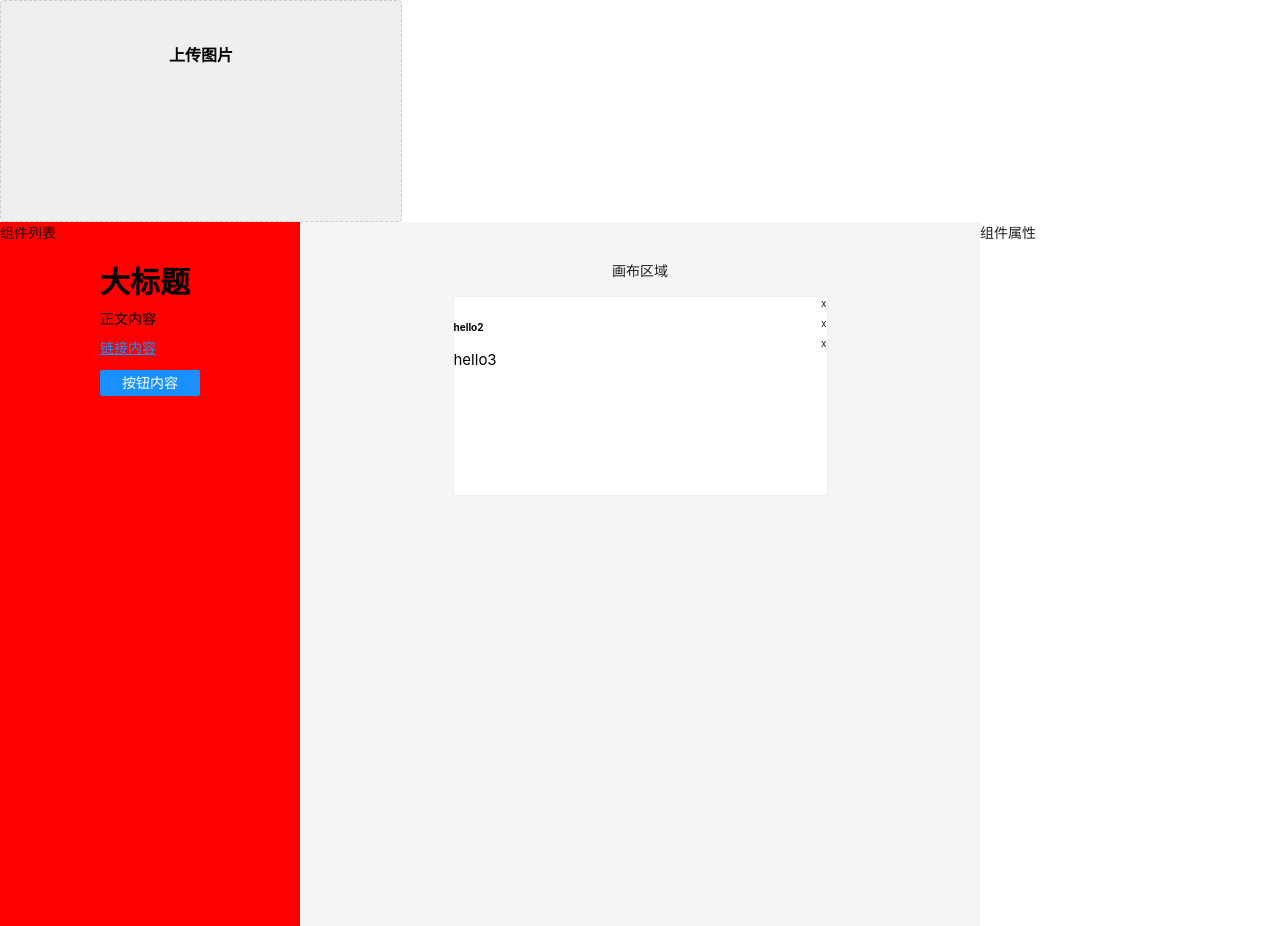
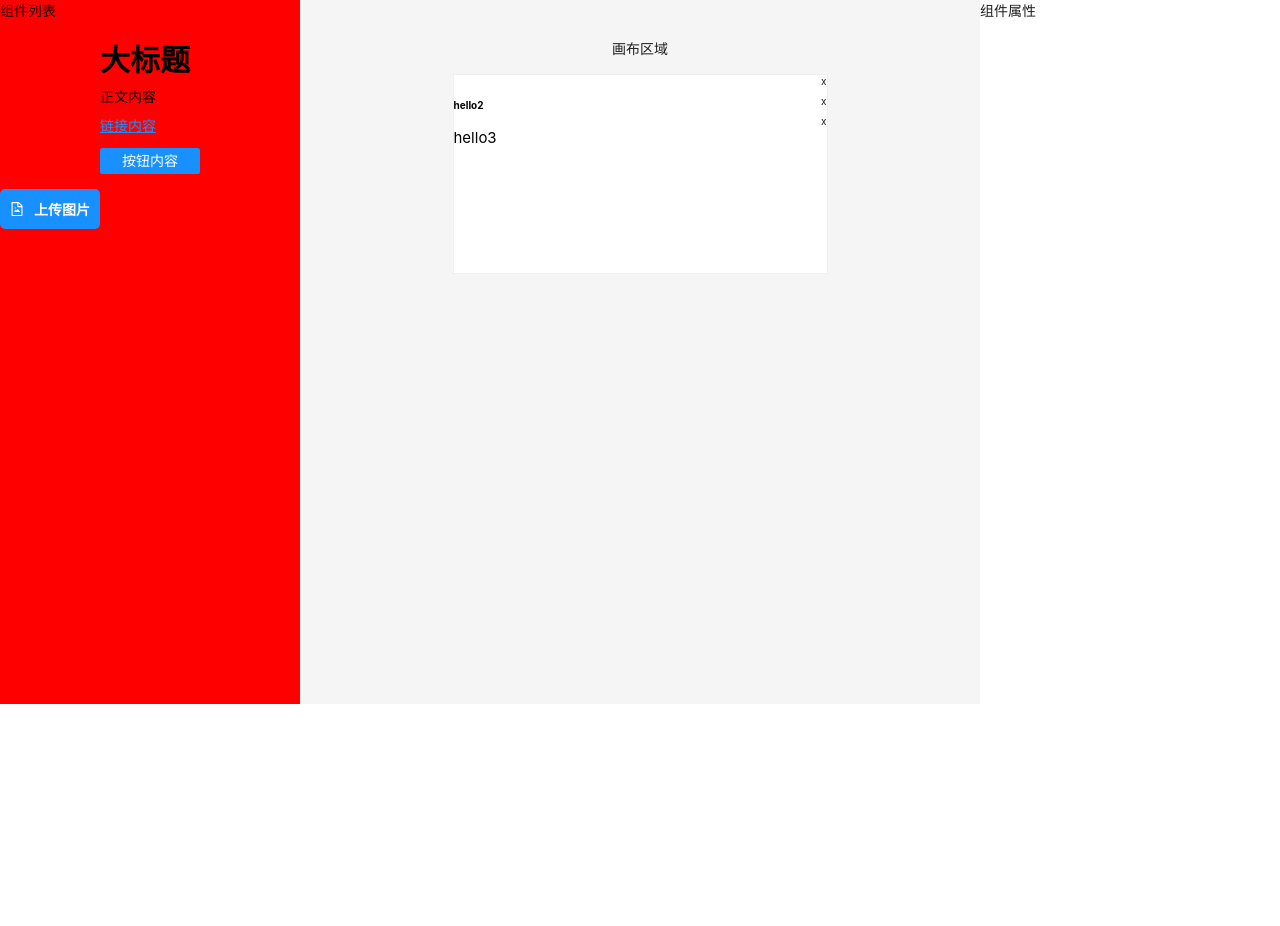
Before and after one commit to AlmostSire/almost-lego, a Vue app: page /editor in a window 1280 px wide. After the commit the page ends 800 px from the top, so only its background shows below. Built offline with nearby package versions, Linux system fonts and the light colour scheme.

Commit message:
在编辑器中使用上传组件

```diff
--- a/src/App.vue
+++ b/src/App.vue
@@ -1,9 +1,9 @@
 <template>
   <div class="app-container">
-    <Uploader
+    <!-- <Uploader
       drag
       action="http://localhost:7001/api/utils/upload-img"
-      :auto-upload="false"
+      :auto-upload="true"
       list-type="picture"
     >
       <h4>上传图片</h4>
@@ -14,34 +14,34 @@
         <img :src="uploadedData.data[0]" />
         <h3>点击重新上传</h3>
       </template>
-    </Uploader>
+    </Uploader> -->
     <RouterView></RouterView>
   </div>
 </template>
 <script setup lang="ts">
-import Uploader from "./components/Uploader.vue";
+//import Uploader from "./components/Uploader.vue";
 </script>
 <style lang="less">
-.file-upload .upload-area {
-  background-color: #efefef;
-  border: 1px dashed #ccc;
-  border-radius: 4px;
-  cursor: pointer;
-  padding: 20px;
-  width: 360px;
-  height: 180px;
-  text-align: center;
-  &:hover {
-    border: 1px dashed #1890ff;
-  }
-  &.is-dragover {
-    border: 2px dashed #1890ff;
-    background-color: rgba(#1890ff, 0.2);
-  }
-}
-.upload-area img {
-  height: 100px;
-}
+// .file-upload .upload-area {
+//   background-color: #efefef;
+//   border: 1px dashed #ccc;
+//   border-radius: 4px;
+//   cursor: pointer;
+//   padding: 20px;
+//   width: 360px;
+//   height: 180px;
+//   text-align: center;
+//   &:hover {
+//     border: 1px dashed #1890ff;
+//   }
+//   &.is-dragover {
+//     border: 2px dashed #1890ff;
+//     background-color: rgba(#1890ff, 0.2);
+//   }
+// }
+// .upload-area img {
+//   height: 100px;
+// }
 html,
 body {
   margin: 0;
--- a/src/components/ComponentList.vue
+++ b/src/components/ComponentList.vue
@@ -8,12 +8,19 @@
     >
       <LText v-bind="item" />
     </div>
+    <StyledUploader @success="onImageUploaded" />
   </div>
 </template>
 
 <script setup lang="ts">
-import { AllComponentProps } from "@/defaultProps";
+import { AllComponentProps, imageDefaultProps } from "@/defaultProps";
 import LText from "@/components/LText.vue";
+import StyledUploader from "./StyledUploader.vue";
+import { UploadResp } from "@/extraType";
+import { ComponentData } from "@/store/editor";
+import { v4 as uuidv4 } from "uuid";
+import { message } from "ant-design-vue";
+import { getImgDemensions } from "@/helper";
 
 defineProps<{
   list: AllComponentProps[];
@@ -21,8 +28,31 @@ defineProps<{
 
 const emit = defineEmits(["onItemClick"]);
 
-const onItemClick = (data: AllComponentProps) => {
-  emit("onItemClick", data);
+const onItemClick = (props: AllComponentProps) => {
+  const component: ComponentData = {
+    name: "l-text",
+    id: uuidv4(),
+    props,
+  };
+  emit("onItemClick", component);
+};
+
+const onImageUploaded = async (data: { resp: UploadResp; file: File }) => {
+  const component: ComponentData = {
+    id: uuidv4(),
+    name: "l-image",
+    props: {
+      ...imageDefaultProps,
+    },
+  };
+  message.success("上传成功");
+  //componentData.props.src = resp.data.urls[0]
+  component.props.src = data.resp.data[0];
+
+  const { width } = await getImgDemensions(data.file);
+  const maxWidth = 373;
+  component.props.width = (width > maxWidth ? maxWidth : width) + "px";
+  emit("onItemClick", component);
 };
 </script>
 
--- /dev/null
+++ b/src/components/LImage.vue
@@ -0,0 +1,45 @@
+<template>
+  <component
+    :is="'img'"
+    :style="styleProps"
+    class="l-image-component"
+    :src="src"
+    @click.prevent="handleClick"
+  />
+</template>
+<script lang="ts" set>
+import { defineComponent } from "vue";
+import { useComponentCommon } from "../hooks/useComponentCommon";
+import {
+  transformToComponentProps,
+  imageDefaultProps,
+  imageStylePropsNames,
+} from "../defaultProps";
+const defaultProps = transformToComponentProps(imageDefaultProps);
+
+// array that contains style props
+export default defineComponent({
+  props: {
+    ...defaultProps,
+  },
+  setup(props) {
+    // 重用并且简化
+    // 抽离并且获得 styleProps
+    const { styleProps, handleClick } = useComponentCommon(
+      props,
+      imageStylePropsNames
+    );
+    return {
+      styleProps,
+      handleClick,
+    };
+  },
+});
+</script>
+
+<style scoped>
+.l-image-component {
+  max-width: 100%;
+  position: relative !important;
+}
+</style>
--- /dev/null
+++ b/src/components/StyledUploader.vue
@@ -0,0 +1,86 @@
+<template>
+  <uploader
+    class="styled-uploader"
+    action="http://localhost:7001/api/utils/upload-img"
+    :show-upload-list="false"
+    :before-upload="commonUploadCheck"
+    @success="
+      (data) => {
+        handleUploadSuccess(data.resp, data.file.raw);
+      }
+    "
+  >
+    <div class="uploader-container">
+      <FileImageOutlined />
+      <h4>{{ text }}</h4>
+    </div>
+    <template #loading>
+      <div class="uploader-container">
+        <LoadingOutlined spin />
+        <h4>上传中</h4>
+      </div>
+    </template>
+    <template #uploaded="{ uploadedData }">
+      <div class="uploader-container">
+        <img v-if="showUploaded" :src="uploadedData.data[0]" />
+        <template v-else>
+          <FileImageOutlined />
+          <h4>{{ text }}</h4>
+        </template>
+      </div>
+    </template>
+  </uploader>
+</template>
+
+<script lang="ts" setup>
+import { FileImageOutlined, LoadingOutlined } from "@ant-design/icons-vue";
+import { commonUploadCheck } from "../helper";
+import Uploader from "./Uploader.vue";
+
+withDefaults(
+  defineProps<{
+    text?: string;
+    showUploaded?: boolean;
+  }>(),
+  {
+    text: "上传图片",
+    showUploaded: false,
+  }
+);
+
+const emit = defineEmits(["success"]);
+
+const handleUploadSuccess = (resp: any, file: File) => {
+  emit("success", { resp, file });
+};
+</script>
+
+<style lang="less">
+.styled-uploader {
+  .uploader-container {
+    width: 100px;
+    padding: 10px;
+    color: #ffffff;
+    background: #1890ff;
+    display: flex;
+    justify-content: center;
+    align-items: center;
+    border-radius: 5px;
+    cursor: pointer;
+    transition: all 0.3s cubic-bezier(0.645, 0.045, 0.355, 1);
+  }
+  .uploader-container:hover {
+    background: #40a9ff;
+  }
+  .uploader-container h4 {
+    color: #ffffff;
+    margin: 0;
+    margin-left: 10px;
+  }
+  .uploader-container img {
+    width: 100%;
+    height: 100%;
+    object-fit: cover;
+  }
+}
+</style>
--- a/src/components/Uploader.vue
+++ b/src/components/Uploader.vue
@@ -26,7 +26,7 @@
       ref="fileInput"
       @change="handleFileChange"
     />
-    <ul :class="`upload-list upload-list-${listType}`">
+    <ul :class="`upload-list upload-list-${listType}`" v-if="showUploadList">
       <li
         v-for="file in fileList"
         :key="file.uid"
@@ -90,13 +90,18 @@ export default defineComponent({
       type: String as PropType<FileListType>,
       default: "text",
     },
+    showUploadList: {
+      type: Boolean,
+      default: true,
+    },
   },
   components: {
     DeleteOutlined,
     LoadingOutlined,
     FileOutlined,
   },
-  setup(props) {
+  emits: ["success"],
+  setup(props, context) {
     const fileInput = ref<null | HTMLInputElement>(null);
     const isDragOver = ref(false);
     const fileList = ref<UploadFile[]>([]);
@@ -133,6 +138,7 @@ export default defineComponent({
         if (resp.data.errno === 0) {
           readyFile.status = "success";
           readyFile.resp = resp.data;
+          context.emit("success", { resp: resp.data, file: readyFile });
         } else {
           readyFile.status = "error";
         }
--- a/src/defaultProps.ts
+++ b/src/defaultProps.ts
@@ -64,6 +64,10 @@ export interface TextComponentProps extends CommonComponentProps {
   backgroundColor: string;
 }
 
+export interface ImageComponentProps extends CommonComponentProps {
+  src: string;
+}
+
 export const textDefaultProps: TextComponentProps = {
   // basic props - font styles
   text: "正文内容",
@@ -79,7 +83,14 @@ export const textDefaultProps: TextComponentProps = {
   ...commonDefaultProps,
 };
 
-export type AllComponentProps = Partial<TextComponentProps>;
+export const imageDefaultProps: ImageComponentProps = {
+  src: "test.url",
+  ...commonDefaultProps,
+};
+
+export type AllComponentProps = Partial<
+  TextComponentProps & ImageComponentProps
+>;
 
 export const textStylePropNames = without(
   Object.keys(textDefaultProps),
@@ -88,12 +99,15 @@ export const textStylePropNames = without(
   "text"
 );
 
-export const transformToComponentProps = (
-  props: Required<AllComponentProps>
-) => {
+export const imageStylePropsNames = without(
+  Object.keys(imageDefaultProps),
+  "src"
+);
+
+export const transformToComponentProps = <T extends object>(props: T) => {
   const mapProps = mapValues(props, (item) => {
     return {
-      type: item.constructor as StringConstructor,
+      type: String,
       default: item,
     };
   });
--- /dev/null
+++ b/src/extraType.ts
@@ -0,0 +1,6 @@
+export interface UploadResp {
+  errno: number;
+  message: string;
+  error?: any;
+  data: string[];
+}
--- /dev/null
+++ b/src/helper.ts
@@ -0,0 +1,57 @@
+import { message } from "ant-design-vue";
+interface CheckCondition {
+  format?: string[];
+  // 使用多少 M 为单位
+  size?: number;
+}
+type ErrorType = "size" | "format" | null;
+export function beforeUploadCheck(file: File, condition: CheckCondition) {
+  const { format, size } = condition;
+  const isValidFormat = format ? format.includes(file.type) : true;
+  const isValidSize = size ? file.size / 1024 / 1024 < size : true;
+  let error: ErrorType = null;
+  if (!isValidFormat) {
+    error = "format";
+  }
+  if (!isValidSize) {
+    error = "size";
+  }
+  return {
+    passed: isValidFormat && isValidSize,
+    error,
+  };
+}
+
+export const commonUploadCheck = (file: File) => {
+  const result = beforeUploadCheck(file, {
+    format: ["image/jpeg", "image/png"],
+    size: 1,
+  });
+  const { passed, error } = result;
+  if (error === "format") {
+    message.error("上传图片只能是 JPG/PNG 格式!");
+  }
+  if (error === "size") {
+    message.error("上传图片大小不能超过 1Mb");
+  }
+  return passed;
+};
+
+export const getImgDemensions = (urlOrFile: string | File) => {
+  return new Promise<{ width: number; height: number }>((resolve, reject) => {
+    const img = new Image();
+    img.src =
+      typeof urlOrFile === "string"
+        ? urlOrFile
+        : URL.createObjectURL(urlOrFile);
+    img.addEventListener("load", () => {
+      resolve({
+        width: img.naturalWidth,
+        height: img.naturalHeight,
+      });
+    });
+    img.addEventListener("error", () => {
+      reject(new Error("There was some problem with the image"));
+    });
+  });
+};
--- a/src/store/editor.ts
+++ b/src/store/editor.ts
@@ -72,13 +72,13 @@ const editor: Module<EditorProps, GlobalDataProps> = {
     currentElement: "",
   },
   mutations: {
-    addComponent(state, props: AllComponentProps) {
-      const newComponent = {
-        id: uuidv4(),
-        name: "l-text",
-        props,
-      };
-      state.components.push(newComponent);
+    addComponent(state, component: ComponentData) {
+      // const newComponent = {
+      //   id: uuidv4(),
+      //   name: "l-text",
+      //   props,
+      // };
+      state.components.push(component);
     },
     delComponent(state, id: string) {
       const index = state.components.findIndex((item) => item.id === id);
--- a/src/views/Editor.vue
+++ b/src/views/Editor.vue
@@ -47,9 +47,9 @@ import { useStore } from "vuex";
 import ComponentList from "@/components/ComponentList.vue";
 import EditWrapper from "@/components/EditWrapper.vue";
 import LText from "@/components/LText.vue";
+import LImage from "@/components/LImage.vue";
 import PropsTable from "@/components/PropsTable.vue";
 import defaultTemplates from "@/defaultTemplates";
-import { AllComponentProps } from "@/defaultProps";
 import { ComponentData } from "@/store/editor";
 import { PropsKeys } from "@/propsMap";
 
@@ -57,6 +57,7 @@ export default defineComponent({
   name: "Editor",
   components: {
     LText,
+    LImage,
     ComponentList,
     EditWrapper,
     PropsTable,
@@ -67,8 +68,8 @@ export default defineComponent({
     const currentElement = computed<ComponentData | null>(
       () => store.getters.getCurrentElement
     );
-    const addItem = (props: AllComponentProps) => {
-      store.commit("addComponent", props);
+    const addItem = (component: ComponentData) => {
+      store.commit("addComponent", component);
     };
     const setActive = (id: string) => {
       store.commit("setActive", id);
--- a/src/views/Index.vue
+++ b/src/views/Index.vue
@@ -26,23 +26,6 @@ const store = useStore<GlobalDataProps>();
 const user = computed(() => store.state.user);
 </script>
 <style>
-.file-upload .upload-area {
-  background-color: #efefef;
-  border: 1px dashed #ccc;
-  border-radius: 4px;
-  cursor: pointer;
-  padding: 20px;
-  width: 360px;
-  height: 180px;
-  text-align: center;
-  &:hover {
-    border: 1px dashed #1890ff;
-  }
-  &.is-dragover {
-    border: 2px dashed #1890ff;
-    background-color: rgba(#1890ff, 0.2);
-  }
-}
 .header {
   display: flex;
   justify-content: space-between;
```
Also changed, not shown: 1 other file (tests, documents, lock files or other folders).
